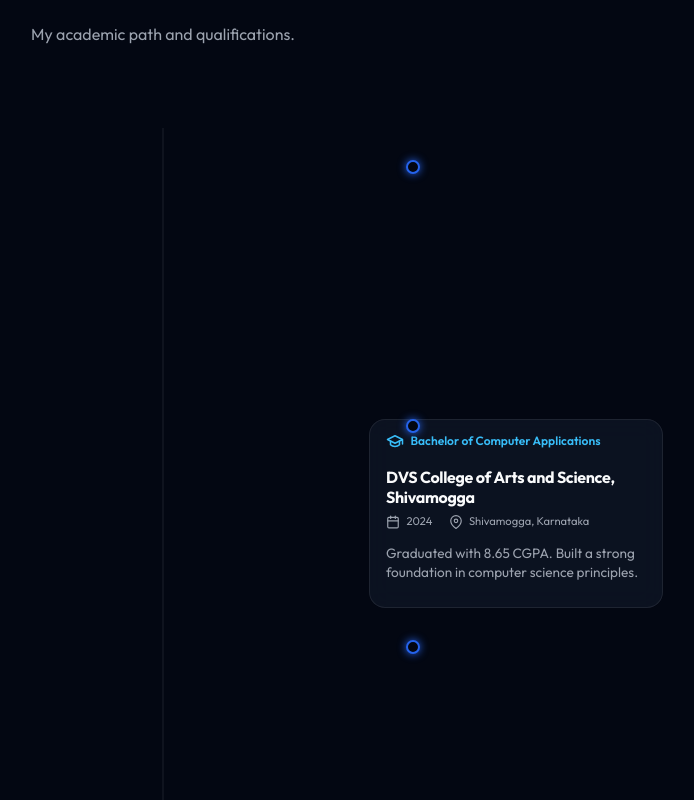
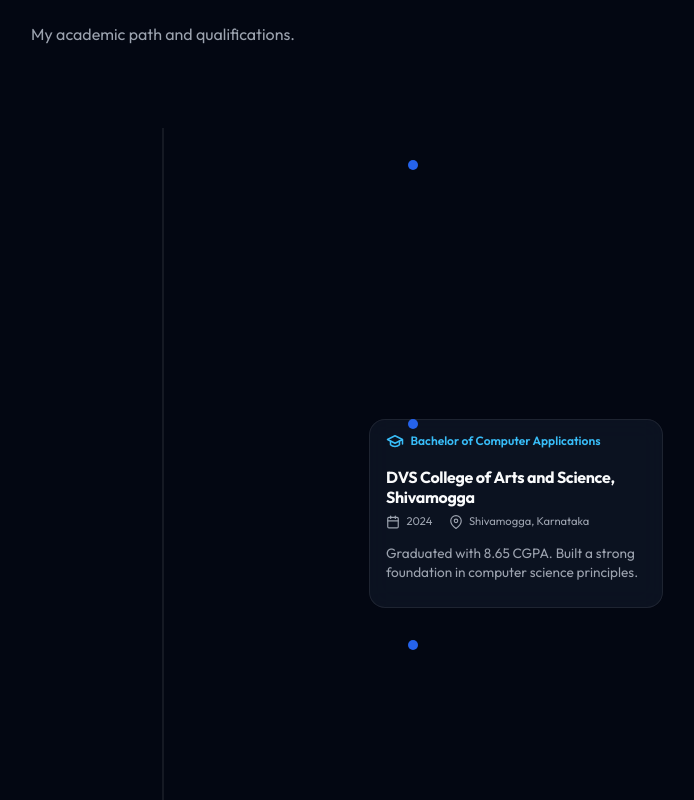
Before and after one commit to Abdul-Affan/portfolio, a React (Vite) app: page / in a window 1280 px wide. Shown: the part 2740-3540 px from the top of the page, without its empty margins (477-1171 px from the left). Built offline with nearby package versions, Linux system fonts and the light colour scheme.

Commit message:
Matched Education timeline solid dot and 260px fixed width to reference photo

```diff
--- a/src/index.css
+++ b/src/index.css
@@ -524,7 +524,7 @@
   content: '';
   position: absolute;
   width: 1px;
-  background: rgba(255, 255, 255, 0.1);
+  background: rgba(255, 255, 255, 0.15);
   top: 0;
   bottom: 0;
   left: 50%;
@@ -553,16 +553,14 @@
   width: 10px;
   height: 10px;
   border-radius: 50%;
-  background: var(--bg-color);
-  border: 2px solid var(--accent-primary);
+  background: var(--accent-primary);
+  border: none;
   transform: translateX(-50%);
-  z-index: 10;
-  box-shadow: 0 0 8px var(--accent-primary);
+  z-index: 100;
 }
 
 .timeline-card {
-  width: auto;
-  max-width: 260px;
+  width: 260px;
   padding: 0.7rem 1rem;
   text-align: left;
   position: relative;
```
